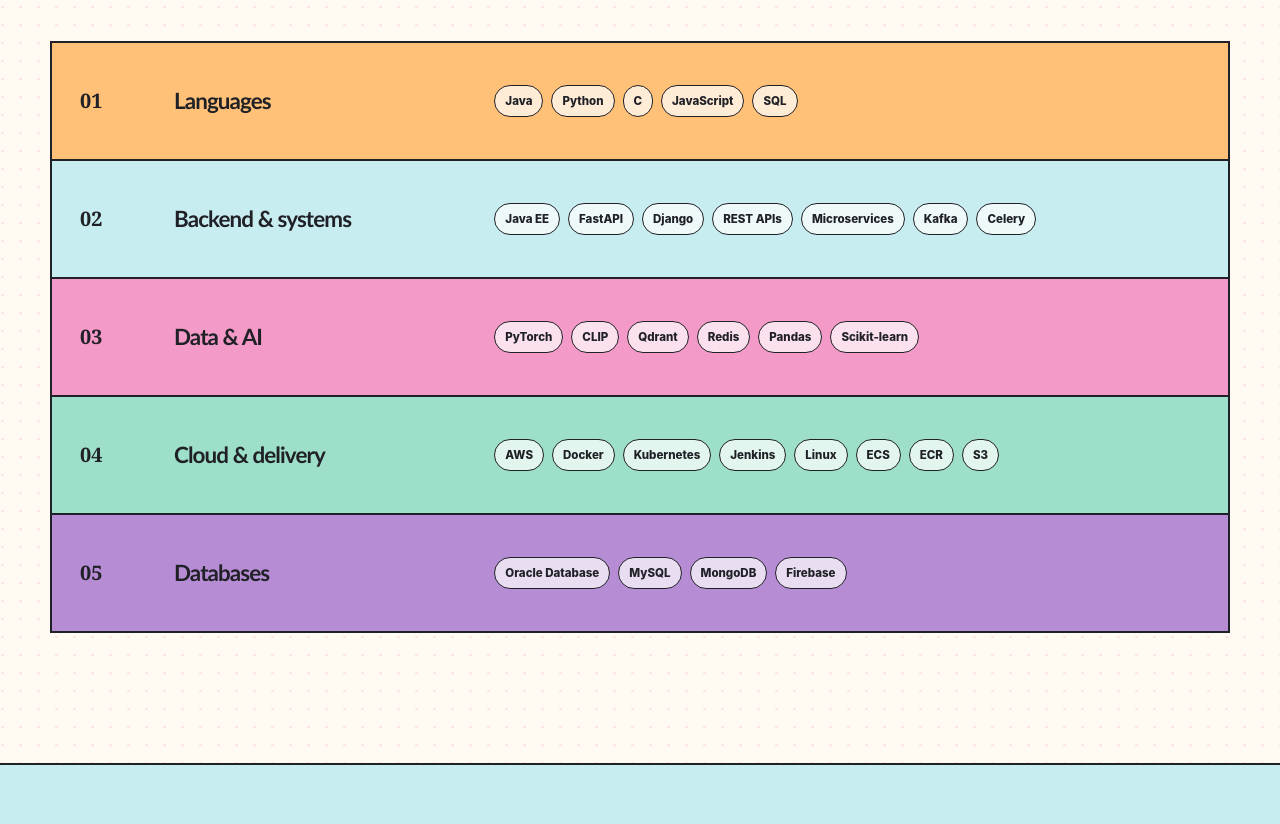
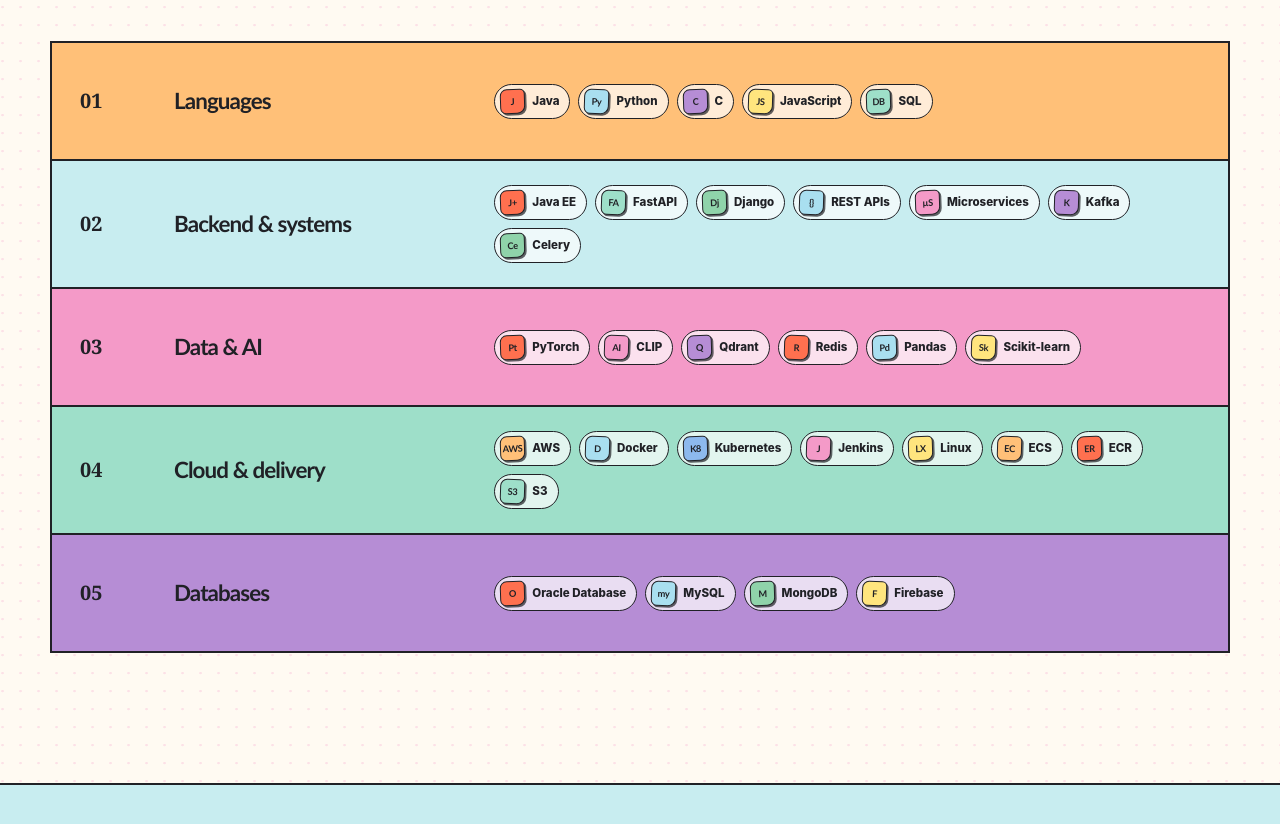
Before and after one commit to git-chirag/portfolio-modern, a Next.js app: page / in a window 1280 px wide. Shown: the part 4800-5624 px from the top of the page. Built offline with nearby package versions, Linux system fonts and the light colour scheme.

Commit message:
Add visual identifiers to toolbox

```diff
--- a/app/globals.css
+++ b/app/globals.css
@@ -1420,13 +1420,56 @@
 }
 
 .skill-group li {
-  padding: 6px 10px;
+  min-height: 34px;
+  padding: 4px 10px 4px 5px;
+  display: inline-flex;
+  align-items: center;
+  gap: 7px;
   border: 1.5px solid var(--ink);
   border-radius: 999px;
   background: rgba(255,255,255,0.7);
   font-size: 0.72rem;
   font-weight: 800;
 }
+
+.skill-mark {
+  width: 25px;
+  height: 25px;
+  flex: 0 0 25px;
+  display: grid;
+  place-items: center;
+  border: 1.25px solid var(--ink);
+  border-radius: 7px 5px 8px 6px;
+  color: var(--ink);
+  background: var(--paper);
+  box-shadow: 1.5px 1.5px 0 rgba(32, 33, 38, 0.7);
+  font-family: "Trebuchet MS", sans-serif;
+  font-size: 0.58rem;
+  font-weight: 950;
+  line-height: 1;
+  letter-spacing: -0.04em;
+  transform: rotate(-2deg);
+  transition: transform 150ms ease;
+}
+
+.skill-group li:nth-child(even) .skill-mark {
+  transform: rotate(2deg);
+}
+
+.skill-group li:hover .skill-mark {
+  transform: rotate(-7deg) scale(1.12);
+}
+
+.skill-mark--coral { background: var(--coral); }
+.skill-mark--sky { background: #a9dff0; }
+.skill-mark--lilac { background: var(--lilac); }
+.skill-mark--yellow { background: var(--yellow); }
+.skill-mark--mint { background: var(--mint); }
+.skill-mark--pink { background: var(--pink); }
+.skill-mark--peach { background: var(--peach); }
+.skill-mark--green { background: #8fd3aa; }
+.skill-mark--blue { background: #8db9ee; }
+.skill-mark--paper { background: var(--paper); }
 
 .skill-group--peach { background: var(--peach); }
 .skill-group--sky { background: var(--sky); }
--- a/app/page.tsx
+++ b/app/page.tsx
@@ -93,6 +93,39 @@
     color: "lilac",
   },
 ];
+
+const skillIdentifiers: Record<string, { mark: string; tone: string }> = {
+  Java: { mark: "J", tone: "coral" },
+  Python: { mark: "Py", tone: "sky" },
+  C: { mark: "C", tone: "lilac" },
+  JavaScript: { mark: "JS", tone: "yellow" },
+  SQL: { mark: "DB", tone: "mint" },
+  "Java EE": { mark: "J+", tone: "coral" },
+  FastAPI: { mark: "FA", tone: "mint" },
+  Django: { mark: "Dj", tone: "green" },
+  "REST APIs": { mark: "{}", tone: "sky" },
+  Microservices: { mark: "µS", tone: "pink" },
+  Kafka: { mark: "K", tone: "lilac" },
+  Celery: { mark: "Ce", tone: "green" },
+  PyTorch: { mark: "Pt", tone: "coral" },
+  CLIP: { mark: "AI", tone: "pink" },
+  Qdrant: { mark: "Q", tone: "lilac" },
+  Redis: { mark: "R", tone: "coral" },
+  Pandas: { mark: "Pd", tone: "sky" },
+  "Scikit-learn": { mark: "Sk", tone: "yellow" },
+  AWS: { mark: "AWS", tone: "peach" },
+  Docker: { mark: "D", tone: "sky" },
+  Kubernetes: { mark: "K8", tone: "blue" },
+  Jenkins: { mark: "J", tone: "pink" },
+  Linux: { mark: "LX", tone: "yellow" },
+  ECS: { mark: "EC", tone: "peach" },
+  ECR: { mark: "ER", tone: "coral" },
+  S3: { mark: "S3", tone: "mint" },
+  "Oracle Database": { mark: "O", tone: "coral" },
+  MySQL: { mark: "my", tone: "sky" },
+  MongoDB: { mark: "M", tone: "green" },
+  Firebase: { mark: "F", tone: "yellow" },
+};
 
 const achievements = [
   {
@@ -409,7 +442,17 @@
                 <span>0{index + 1}</span>
                 <h3>{group.label}</h3>
                 <ul>
-                  {group.items.map((item) => <li key={item}>{item}</li>)}
+                  {group.items.map((item) => {
+                    const identifier = skillIdentifiers[item] ?? { mark: item.slice(0, 2), tone: "paper" };
+                    return (
+                      <li key={item}>
+                        <span className={`skill-mark skill-mark--${identifier.tone}`} aria-hidden="true">
+                          {identifier.mark}
+                        </span>
+                        <span>{item}</span>
+                      </li>
+                    );
+                  })}
                 </ul>
               </article>
             ))}
```
